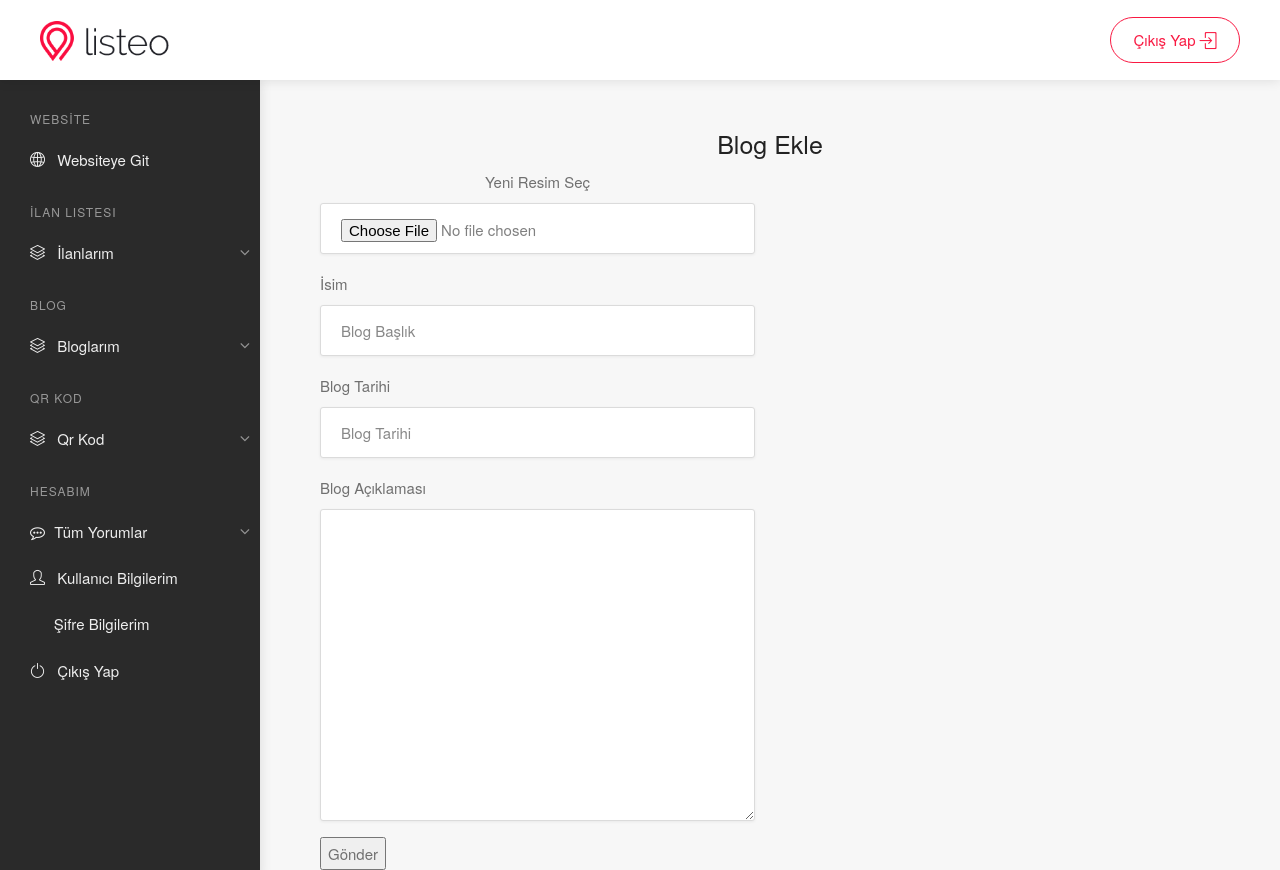
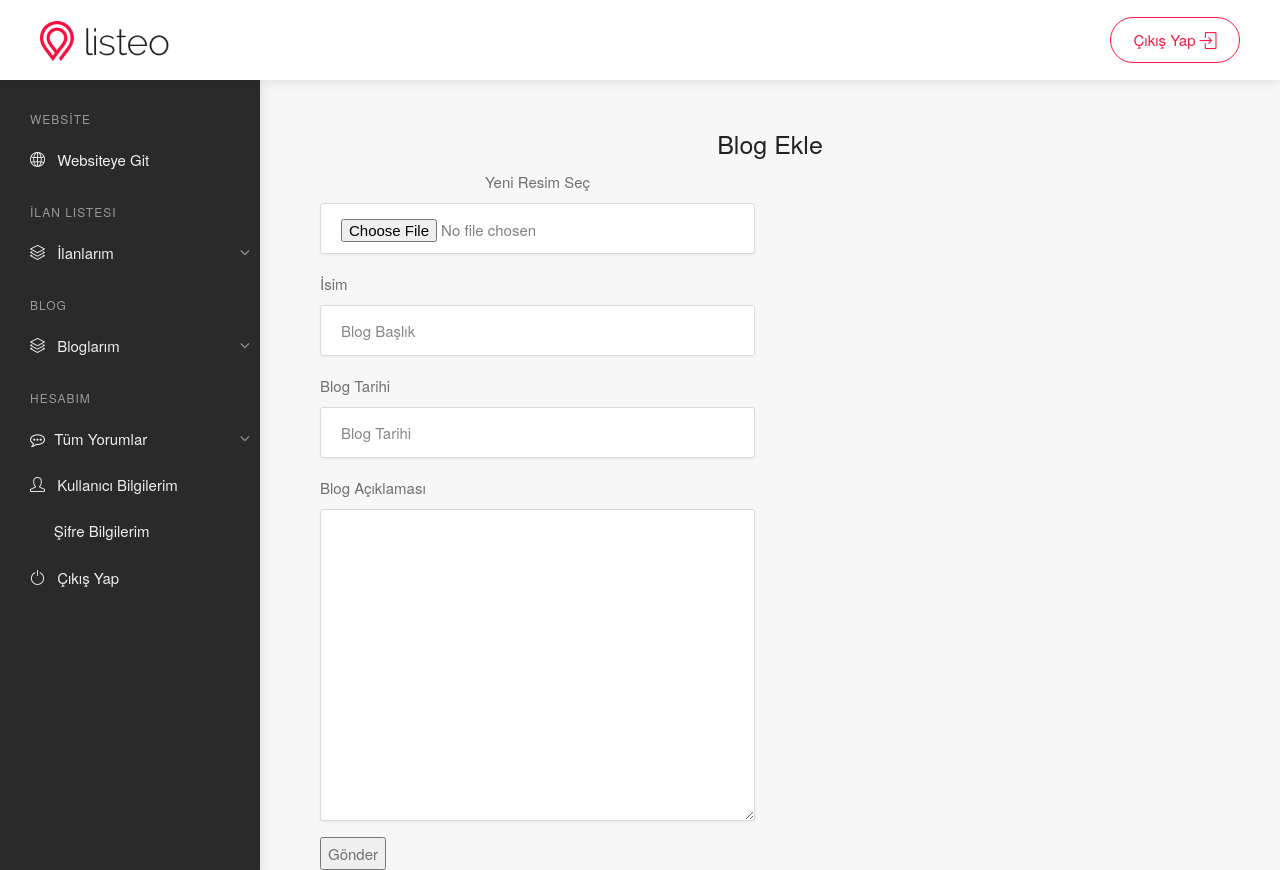
Before and after one commit to muhammetaliok/funeral, a Django app: page /add-blog/ in a window 1280 px wide. Run offline with Django 3.2, Linux system fonts and the light colour scheme; some libraries are stand-ins or nearby versions; some web fonts are replaced.

Commit message:
Update main_dashboard.html

```diff
--- a/kabristan23/templates/front_end/base/main_dashboard.html
+++ b/kabristan23/templates/front_end/base/main_dashboard.html
@@ -119,14 +119,6 @@
 					</li>
 				</ul>
 
-				<ul data-submenu-title="Qr Kod">
-					<li><a><i class="sl sl-icon-layers"></i> Qr Kod </a>
-						<ul>
-							<li><a href="/add-qr">Qr Kod Ekle </a></li>
-							<li><a href="/qr-list">Qr Kod Listesi </a></li>
-						</ul>
-					</li>
-				</ul>
 
 				<ul data-submenu-title="HESABIM">
 
```
